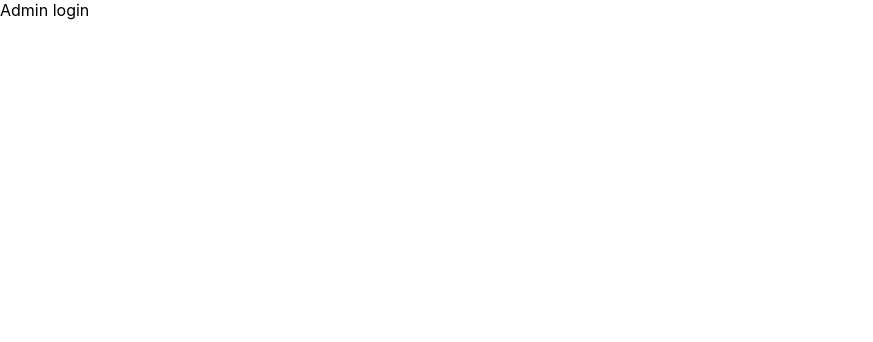
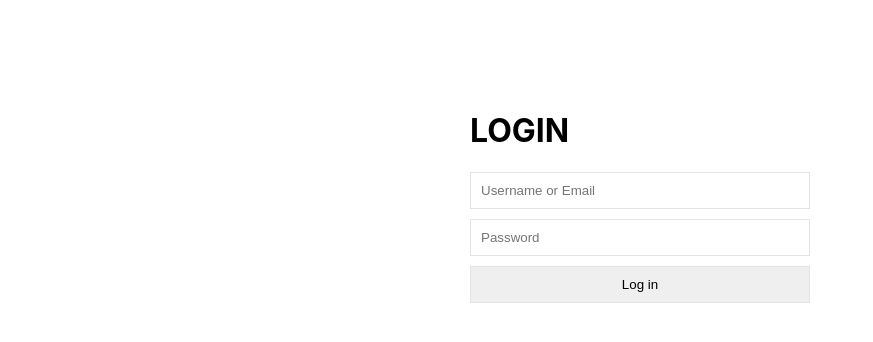
Before and after one commit to christianparanas/tindahan-frontend, a Next.js app: page /admin/auth in a window 1280 px wide. Shown: the top 342 px of the page, without its empty margins (0-873 px from the left). Built offline with nearby package versions, Linux system fonts and the light colour scheme.

Commit message:
added admin login page

```diff
--- /dev/null
+++ b/components/Adminnav.jsx
@@ -0,0 +1,5 @@
+import { useState, useRef, useEffect } from 'react'
+import Link from 'next/link'
+
+// libs
+import Icon from "awesome-react-icons";
--- a/pages/_app.js
+++ b/pages/_app.js
@@ -4,6 +4,8 @@ import '../styles/account.scss'
 import '../styles/Home.scss'
 import '../styles/homeProductContainer.scss'
 import '../styles/Footer.scss'
+import '../styles/adminAuth.scss'
+import '../styles/admin.scss'
 
 import { AuthContext } from '../Context/AuthContext'
 import { useState } from 'react'
--- a/pages/admin/auth.jsx
+++ b/pages/admin/auth.jsx
@@ -1,7 +1,63 @@
+import { useForm } from "react-hook-form";
+import { useCookies } from 'react-cookie';
+import { isExpired, decodeToken } from "react-jwt";
+import axios from 'axios'
+import { useEffect, useState, useContext } from 'react'
+
+import { ToastContainer, toast } from 'react-toastify';
+import 'react-toastify/dist/ReactToastify.css';
+
 
 export default function auth() {
+	const { register, handleSubmit, watch, errors } = useForm();
+	const [cookies, setCookie, removeCookie] = useCookies(['admin']);
+
+	const succLog = () => toast.success("Logging In..", { autoClose: 2000 });
+	const failLog = () => toast.error("Invalid Email or Password!", { autoClose: 2000 });
+
+	const onSubmit = (data, e) => {
+  	axios.post("http://localhost:3001/adminlogin", {
+			username: data.username,
+			password: data.password,
+		}).then(res => {
+				console.log(res)
+				// show success toast
+				succLog()
+
+				// save admin info to cookie
+				setTimeout(function(){ setCookie('admin', res.data, { path: '/' }) }, 2000);
+
+	  		// clear inputs after submit
+				e.target.reset();
+		}).catch((error) => {
+			failLog()
+      console.log(error.response)
+    })
+  }
+
+  useEffect( async () => {
+		if(cookies.admin) {
+			// verify token if valid or not expired
+			const isMyTokenExpired = await isExpired(cookies.admin.token);
+			console.log(`is token expired? - ${isMyTokenExpired}`)
+
+			if(isMyTokenExpired == false) {
+				window.location.href = "/admin"
+			}
+		}
+	}, [cookies])
 
 	return (
-		<div>Admin login</div>
+		<div className="admin_auth">
+			<ToastContainer />
+			<div className="auth_form_container">
+				<h1 className="header">LOGIN</h1>
+				<form onSubmit={handleSubmit(onSubmit)}>
+					<input name="username" placeholder="Username or Email" ref={register({ required: true })} type="text" id="admin_auth_username" />
+					<input name="password" placeholder="Password"  ref={register({ required: true })} type="password" id="admin_auth_password" />
+          <input type="submit" value="Log in" className="admin_auth_loginBtn" />
+				</form>
+			</div>
+		</div>
 	)
 }
--- a/pages/admin/index.jsx
+++ b/pages/admin/index.jsx
@@ -1,6 +1,8 @@
 export default function admin() {
 
 	return (
-		<div>Admin</div>
+		<div className="admin">
+
+		</div>
 	)
 }
--- /dev/null
+++ b/styles/adminAuth.scss
@@ -0,0 +1,46 @@
+
+.admin_auth {
+
+	.Toastify__toast--success {
+		width: 80%;
+		position: absolute;
+		right: 10px;
+		top: 10px;
+		padding: 5px;
+		border-radius: 6px;
+		background: #6b21a8;
+	}
+
+	.Toastify__toast--error {
+		width: 80%;
+		position: absolute;
+		right: 10px;
+		top: 10px;
+		padding: 5px;
+		border-radius: 6px;
+	}
+
+	.Toastify__toast-body {
+		padding: 5px 15px;
+
+	}
+
+
+	.auth_form_container {
+		width: 380px;
+		margin: 70px auto;
+		padding: 20px;
+
+		form {
+
+			input {
+				width: 100%;
+				border: 1px solid #e3e3e3;
+				border-radius: 0;
+				padding: 10px;
+				margin-bottom: 10px;
+				outline: 0;
+			}
+		}
+	}
+}
```
Also changed, not shown: styles/admin.scss (added).
